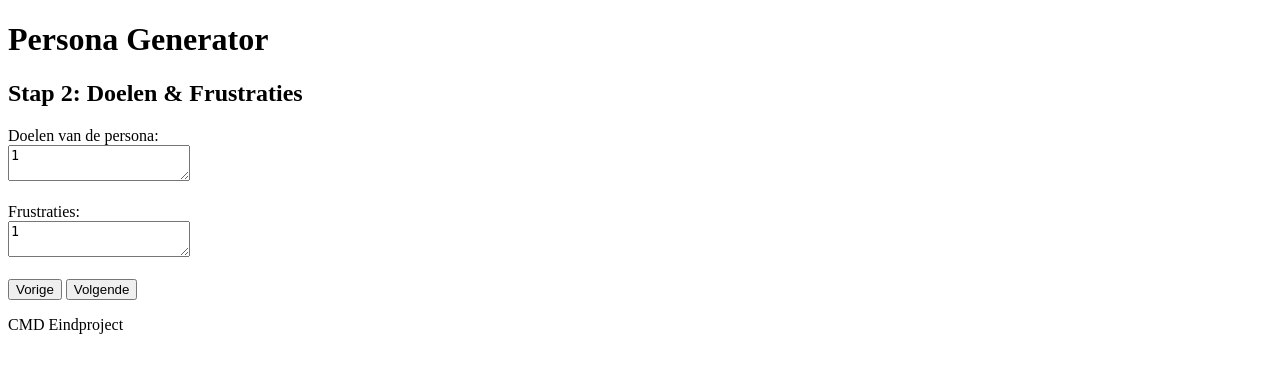
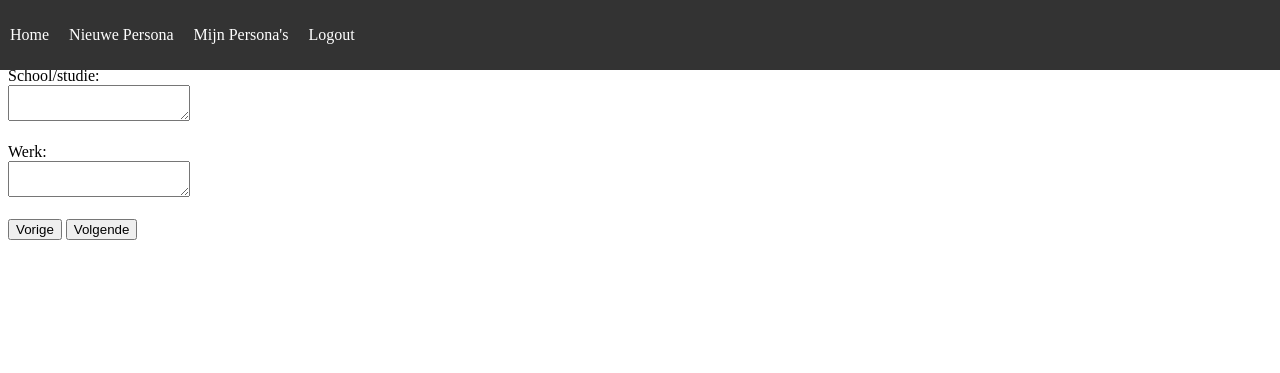
Before and after one commit to kirstenv006/final, a Flask app: page /stap2 in a window 1280 px wide. Shown: the top 373 px of the page. Run offline with Flask 3, Linux system fonts and the light colour scheme; a user stored in the database is signed in.

Commit message:
navigatie begin

```diff
--- a/static/style.css
+++ b/static/style.css
@@ -0,0 +1,24 @@
+nav {
+    position: fixed;
+    top: 0;
+    left: 0;
+    width: 100%;
+    background: #333;
+    color: white;
+}
+
+nav ul {
+    display: flex;
+    text-align: end;
+    list-style: none;
+    padding: 10px;
+}
+
+nav li {
+    margin-right: 20px;
+}
+
+nav a {
+    color: white;
+    text-decoration: none;
+}
--- a/templates/base.html
+++ b/templates/base.html
@@ -3,27 +3,30 @@
 
 <head>
     <meta charset="UTF-8">
-    <title>Persona Generator</title>
+    <title>{% block title %}Mijn App{% endblock %}</title>
     <link rel="stylesheet" href="{{ url_for('static', filename='style.css') }}">
 </head>
 
 <body>
-    <header>
-        <h1>Persona Generator</h1>
-        {% if progress %}
-        <div class="progress-bar">
-            <div class="progress" style="width: {{ progress }}%;"></div>
-        </div>
-        {% endif %}
-    </header>
+    <!-- NAVIGATIE -->
+    <nav>
+        <ul>
+            <li><a href="{{ url_for('index') }}">Home</a></li>
+            {% if 'user_id' in session %}
+            <li><a href="{{ url_for('stap1') }}">Nieuwe Persona</a></li>
+            <li><a href="{{ url_for('personas') }}">Mijn Persona's</a></li>
+            <li><a href="{{ url_for('logout') }}">Logout</a></li>
+            {% else %}
+            <li><a href="{{ url_for('login') }}">Login</a></li>
+            <li><a href="{{ url_for('register') }}">Register</a></li>
+            {% endif %}
+        </ul>
+    </nav>
 
-    <main>
+    <!-- CONTENT -->
+    <div class="content">
         {% block content %}{% endblock %}
-    </main>
-
-    <footer>
-        <p>CMD Eindproject</p>
-    </footer>
+    </div>
 </body>
 
 </html>
--- a/templates/stap2.html
+++ b/templates/stap2.html
@@ -2,13 +2,13 @@
 {% set progress = 66 %}
 
 {% block content %}
-<h2>Stap 2: Doelen & Frustraties</h2>
+<h2>Stap 2: Werk en school</h2>
 <form method="POST">
-    <label>Doelen van de persona:</label><br>
-    <textarea name="doelen" required>{{ session.get('doelen', '') }}</textarea><br><br>
+    <label>School/studie:</label><br>
+    <textarea name="school" required>{{ session.get('school', '') }}</textarea><br><br>
 
-    <label>Frustraties:</label><br>
-    <textarea name="frustraties" required>{{ session.get('frustraties', '') }}</textarea><br><br>
+    <label>Werk:</label><br>
+    <textarea name="werk" required>{{ session.get('werk', '') }}</textarea><br><br>
 
     <button type="button" onclick="window.location.href='{{ url_for('stap1') }}'">Vorige</button>
     <button type="submit">Volgende</button>
```
Also changed, not shown: templates/index.html (+5 -2 lines), templates/stap3.html (+4 -3 lines), database.db, static/pizza.png (deleted).
